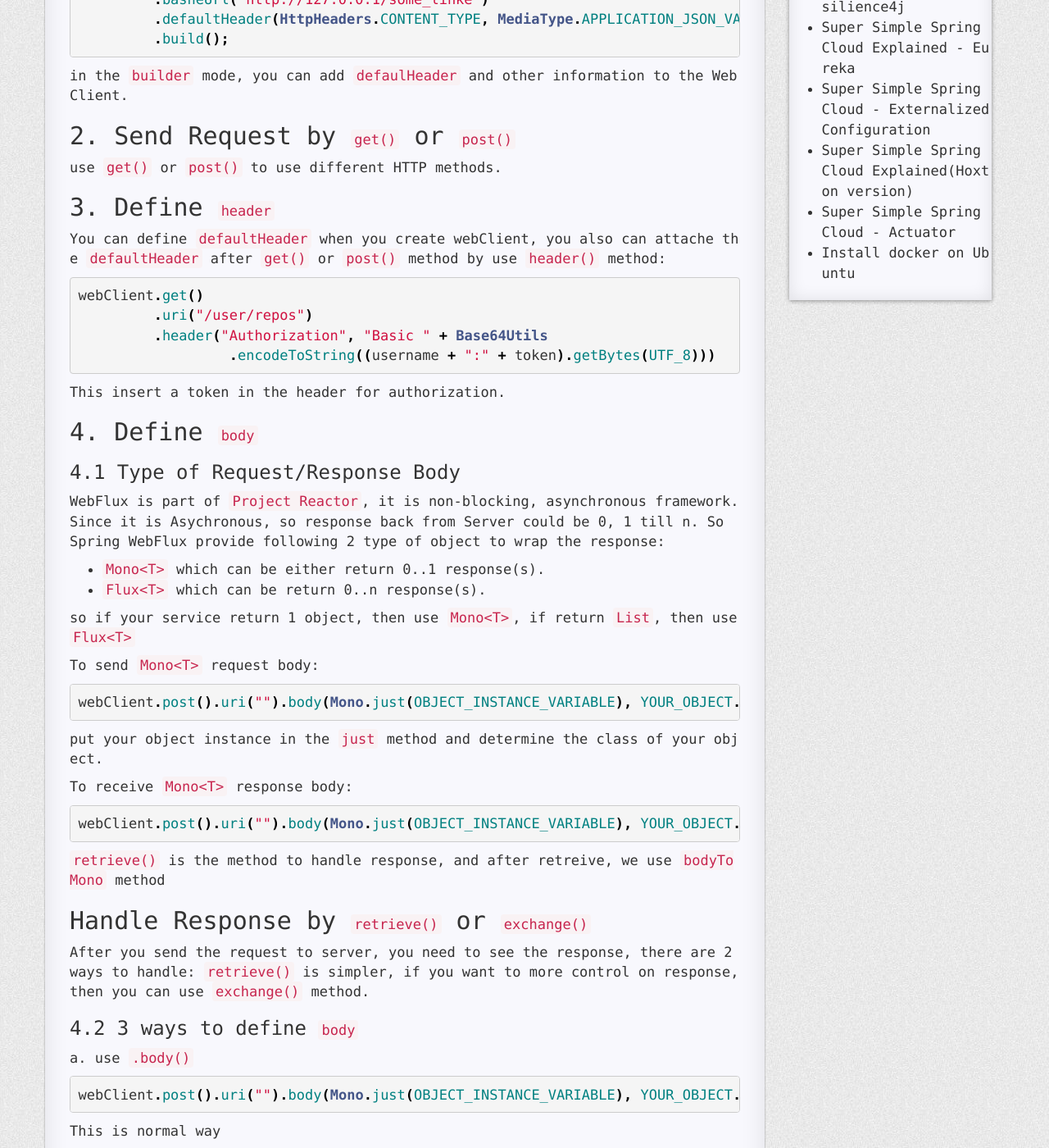
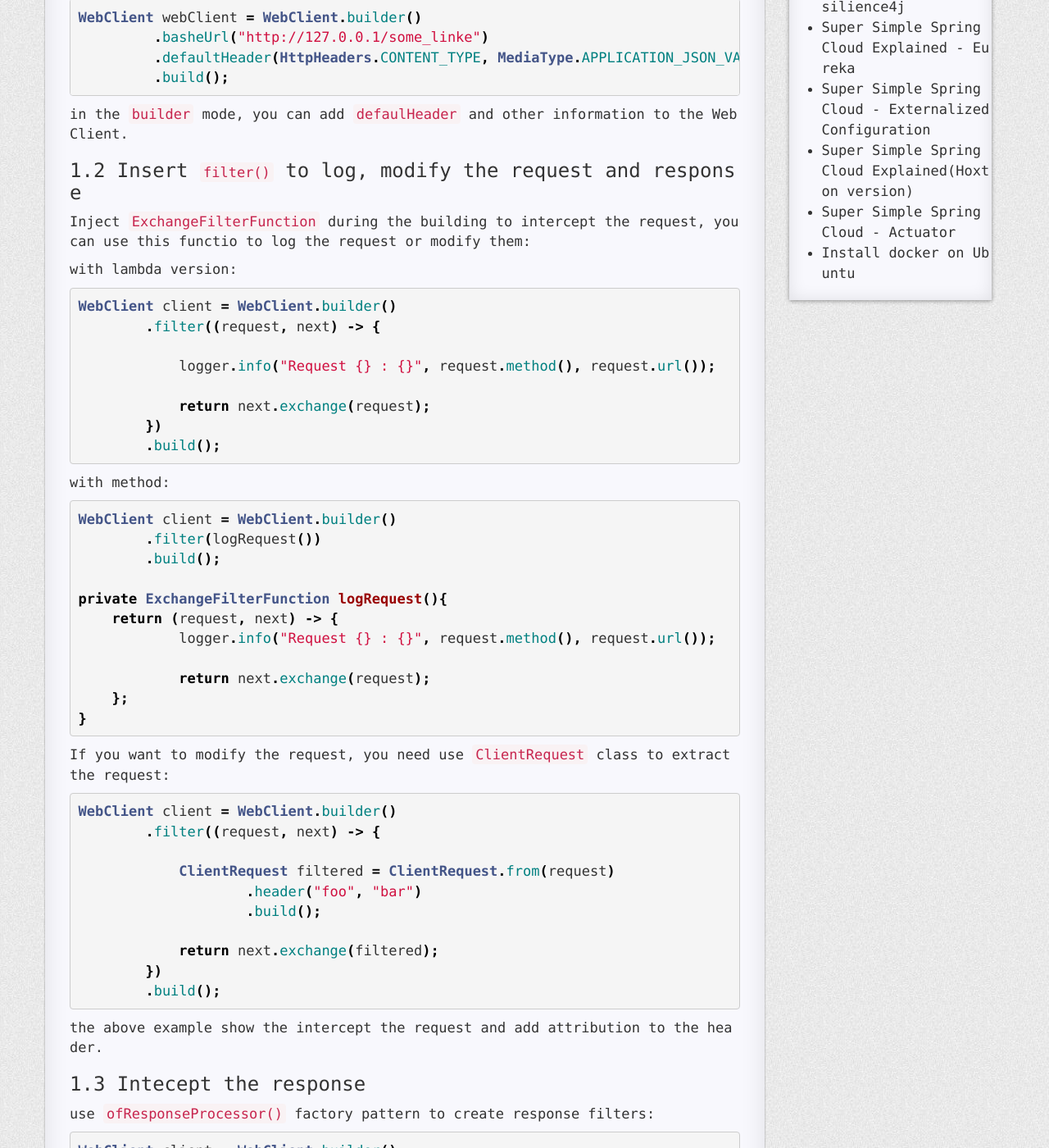
Before and after one commit to R0NGSH3N/r0ngsh3n.github.io, a Jekyll site: the page built from _posts/2018-04-15-webclient.md, in a window 1280 px wide and 1400 px high, scrolled down 980 px. Shown: the whole window at 82% size. Built offline with Jekyll 4.4.1, drawn with Linux system fonts in a browser that asks for light colours; nearby versions of some CDN libraries; comment, search, counter and statistics services are not loaded; a style sheet for code colours, icons or effects is not loaded; some of the changed text lies outside the part shown.

Commit message:
new article

```diff
--- a/_posts/2018-04-15-webclient.md
+++ b/_posts/2018-04-15-webclient.md
@@ -25,6 +25,8 @@ implementation 'org.springframework.boot:spring-boot-start-webflux'
 
 ## 1. Create Instance of WebClient
 
+### 1.1 Three ways to create WebClient instance
+
 ~~~java
 WebClient webClient = new WebClient.create();
 ~~~
@@ -47,11 +49,74 @@ WebClient webClient = WebClient.builder()
 
 in the `builder` mode, you can add `defaulHeader` and other information to the WebClient.
 
+### 1.2 Insert `filter()` to log, modify the request and response
+
+Inject `ExchangeFilterFunction` during the building to intercept the request, you can use this functio to log the request or modify them:
+
+with lambda version:
+
+~~~java
+WebClient client = WebClient.builder()
+        .filter((request, next) -> {
+
+            logger.info("Request {} : {}", request.method(), request.url());
+
+            return next.exchange(request);
+        })
+        .build();
+~~~
+
+with method:
+
+~~~java
+WebClient client = WebClient.builder()
+        .filter(logRequest())
+        .build();
+
+private ExchangeFilterFunction logRequest(){
+    return (request, next) -> {
+            logger.info("Request {} : {}", request.method(), request.url());
+
+            return next.exchange(request);
+    };
+}
+~~~
+
+If you want to modify the request, you need use `ClientRequest` class to extract the request:
+
+~~~java
+WebClient client = WebClient.builder()
+        .filter((request, next) -> {
+
+            ClientRequest filtered = ClientRequest.from(request)
+                    .header("foo", "bar")
+                    .build();
+
+            return next.exchange(filtered);
+        })
+        .build();
+~~~
+
+the above example show the intercept the request and add attribution to the header.
+
+### 1.3 Intecept the response
+
+use `ofResponseProcessor()` factory pattern to create response filters:
+
+~~~java
+WebClient client = WebClient.builder()
+        .filter( response -> {
+            logger.info("Response status {}", response.statusCode());
+            return mono.just(response);
+        }
+        .build();
+~~~
+
 ## 2. Send Request by `get()` or `post()`
 
 use `get()` or `post()` to use different HTTP methods.
 
-## 3. Define `header`
+## 3. Attach `header`
 
 You can define `defaultHeader` when you create webClient, you also can attache the `defaultHeader` after `get()` or `post()` method by use `header()` method:
 
@@ -64,9 +129,9 @@ webClient.get()
 
 This insert a token in the header for authorization.
 
-## 4. Define `body`
+## 4. Attach `body`
 
-###  4.1 Type of Request/Response Body
+### 4.1 Type of Request/Response Body
 
 WebFlux is part of `Project Reactor`, it is non-blocking, asynchronous framework. Since it is Asychronous, so response back from Server could be 0, 1 till n. So Spring WebFlux provide following 2 type of object to wrap the response:
 
@@ -91,21 +156,17 @@ webClient.post().uri("").body(Mono.just(OBJECT_INSTANCE_VARIABLE), YOUR_OBJECT.c
 
 `retrieve()` is the method to handle response, and after retreive, we use `bodyToMono` method
 
-
-## Handle Response by `retrieve()` or `exchange()`
-
-After you send the request to server, you need to see the response, there are 2 ways to handle: `retrieve()` is simpler, if you want to more control on response, then you can use `exchange()` method.
-
-### 4.2 3 ways to define `body`
+### 4.2 Three ways to define `body`
 
 a. use `.body()`
+
 ~~~java
 webClient.post().uri("").body(Mono.just(OBJECT_INSTANCE_VARIABLE), YOUR_OBJECT.class)
 ~~~
 
-This is normal way
+This is normal way.
 
-b. use `syncBody()`
+b. use `syncBody()` (Deprecated)
 
 This is shortcut version of `body()`, if you just have 1 object to send, you can use following format:
 
@@ -113,7 +174,8 @@ This is shortcut version of `body()`, if you just have 1 object to send, you can
 webClient.post().uri("").syncBody(OBJECT_INSTANCE_VARIABLE)
 ~~~
 
-c. use `BodyInserteres` class to create `BodyInserter` and then pass it in `body()`, this is for those `FormData`, `MultipartData` (file upload) those special
-~~~java
+c. use `BodyInserteres` class to create `BodyInserter` and then pass it in `body()`, this is for those `FormData`, `MultipartData` (file upload) those special.
 
-~~~
+## 5. Handle Response by `retrieve()` or `exchange()`
+
+After you send the request to server, you need to see the response, there are 2 ways to handle: `retrieve()` is simpler, if you want to more control on response, then you can use `exchange()` method. `exchange()` provide full access to repsonse's headers and body.
```
